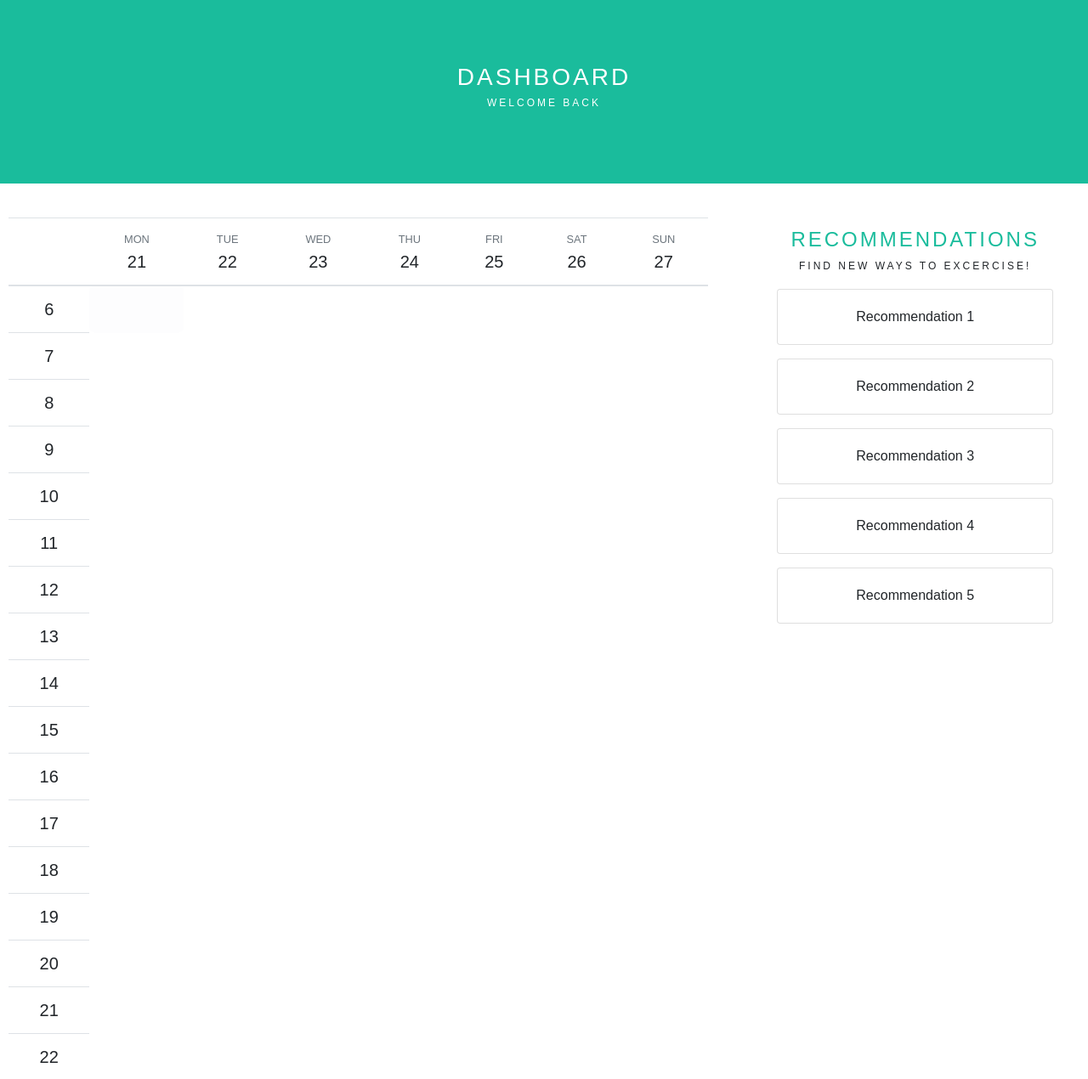
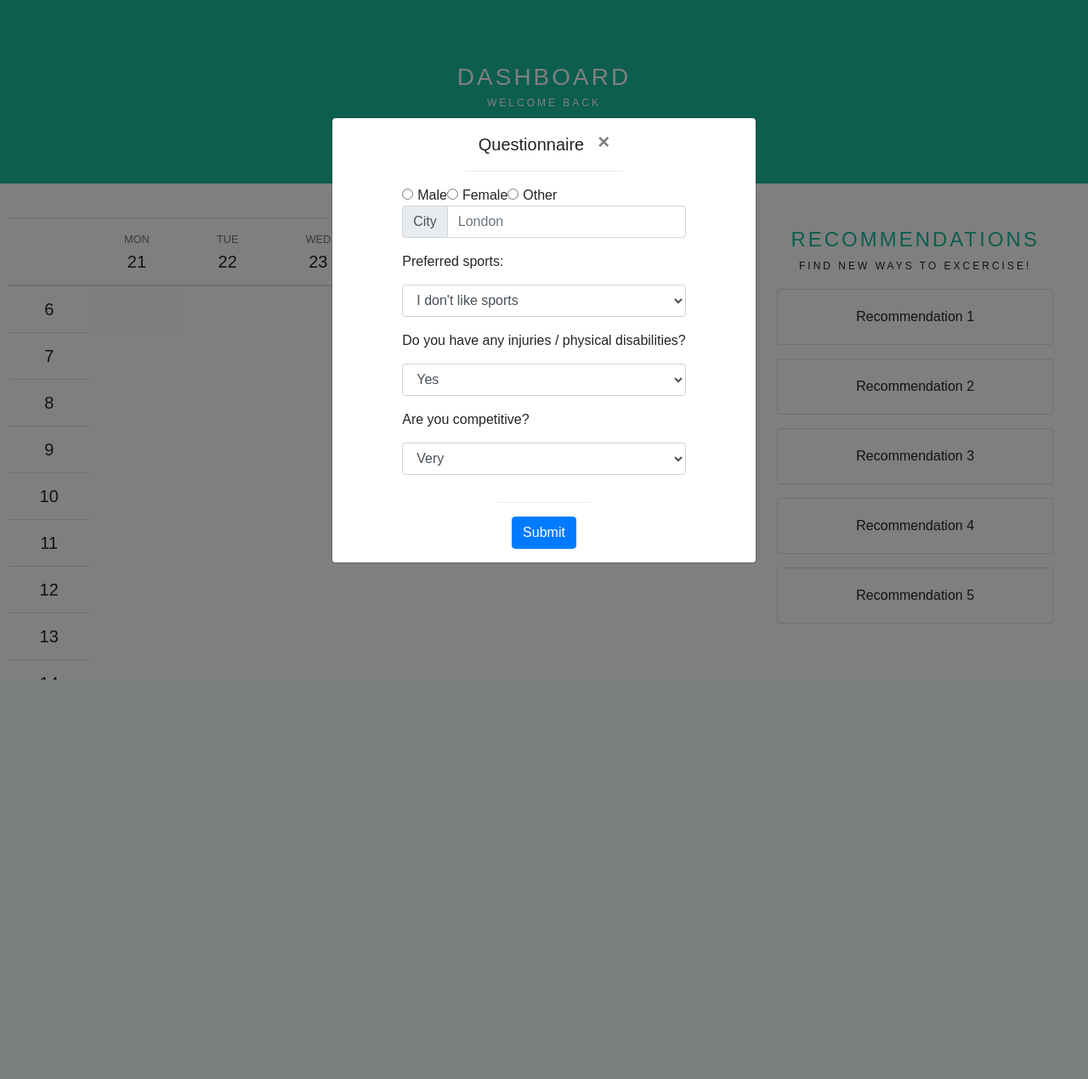
Before and after one commit to Glasgow19/team-13, a Flask app: template app/templates/dashboard.html in a window 1280 px wide. Shown: the top 1270 px of the page at 85% size. After the commit the page ends 800 px from the top, so only its background shows below. Run offline with Flask 2, Linux system fonts and the light colour scheme; the template is opened without the code that fills it, so the values that code supplies are empty; some libraries are stand-ins or nearby versions.

Commit message:
modal pops up on screen load

```diff
--- a/app/app.py
+++ b/app/app.py
@@ -22,11 +22,6 @@ def dashboard():
     return render_template('dashboard.html', slots=s, events=e, twitterInfo=twitterInfo[::-1], gmailInfo=gmailInfo[::-1])
 
 
-@app.route('/questionnaire')
-def questionnaire():
-    return render_template('questionnaire.html')
-
-
 @app.route('/')
 def index():
     if google_auth.is_logged_in():
--- a/app/static/css/dashboard.css
+++ b/app/static/css/dashboard.css
@@ -64,3 +64,8 @@ table {
 .card {
     width: 80% !important;
 }
+
+#questionnaireModal {
+    width: 100%;
+    text-align: left;
+}
--- a/app/templates/dashboard.html
+++ b/app/templates/dashboard.html
@@ -27,6 +27,8 @@
             <p class="browsehappy">You are using an <strong>outdated</strong> browser. Please <a href="#">upgrade your browser</a> to improve your experience.</p>
         <![endif]-->
 
+        {% include 'questionnaire.html' %}
+
         <div class="banner">
             <ul>
                 <li>
@@ -41,7 +43,7 @@
                 <div class="col-8 d-flex justify-content-center">
 
                     <table id="calendar" class="table">
-                        <thead class="">
+                        <thead>
                             <tr>
                                 <th></th>
                                 <th><span class="lead text-muted small">MON</span><br><span class="lead">21</span></th>
@@ -283,4 +285,10 @@
                     }
                 });
     </script>
+
+    <script type="text/javascript">
+        $(window).on('load',function(){
+            $('#questionnaireModal').modal('show');
+        });
+    </script>
 </html>
--- a/app/templates/questionnaire.html
+++ b/app/templates/questionnaire.html
@@ -9,9 +9,9 @@
         <script src="https://maxcdn.bootstrapcdn.com/bootstrap/4.0.0/js/bootstrap.min.js" integrity="sha384-JZR6Spejh4U02d8jOt6vLEHfe/JQGiRRSQQxSfFWpi1MquVdAyjUar5+76PVCmYl" crossorigin="anonymous"></script>
 
         <!--<link rel="stylesheet" type="text/css" href=" url_for 'static', filename='/../../../app/static/css/meetuser.css">
+        <script src="url_for 'static', filename=/../../../app/static/js/convert-json.js"></script>-->
 
-        <script src="url_for 'static', filename=/../../../app/static/js/convert-json.js"></script>-->
-        <script>
+        <!--<script>
             function populate(x) {
                 var select = document.getElementById(x);
                 var i;
@@ -33,57 +33,12 @@
             populate('worktimefrom');
             populate('worktimeto');
         }
-        </script>
+        </script>-->
     </head>
+
     <body>
-        <!--<form onsubmit= "return convertToJSON(this);">
-            <b><p>Gender:</p></b>
-            <div>
-                <input type="radio" id="male" name="sex" value="male" checked />
-                <label for="male">Male</label>
-                <input type="radio" id="female" name="sex" value="female" />
-                <label for="female">Female</label>
-                <input type="radio" id="other" name="sex" value="other" />
-                <label for="other">Other</label>
-            </div>
-            <b><p>City:</p></b>
-            <form>
-                <input type="text" name="city"><br>
-            </form>
-            <div class="row">
-                <label><b><p>Preferred Sport(s):</b> Pick all that applies</p></label>
-                <select id = "sports" multiple>
-                    <option>I don't like sports</option>
-                    <option>Ball</option>
-                    <option>Aerobic</option>
-                    <option>Strength</option>
-                    <option>Balance</option>
-                    <option>Endurance</option>
-                    <option>Stretching</option>
-                </select>
-            </div><br>
-            <div class="row">
-                <label><b>Do you have any injuries / physical disabilities?</b></label>
-                <select id = "injury">
-                    <option value = "yes">Yes</option>
-                    <option value = "No">No</option>
-                </select>
-            </div><br>
-            <div class="row">
-                <label><b>Are you competitive?</b></label>
-                <select id = "competition">
-                    <option value = "4">Very</option>
-                    <option value = "3">Yes</option>
-                    <option value = "2">Not really</option>
-                    <option value = "1">Not at all</option>
-                </select>
-            </div><br>
-            <input type = "submit" value = "Let's go !">
-        </form>-->
-
-
-
-        <!-- Modal -->
+        <!-- modal -->
+        <div class="container">
         <div class="modal fade" id="questionnaireModal" tabindex="-1" role="dialog" aria-labelledby="questionnaireModalTitle" aria-hidden="true">
             <div class="modal-dialog modal-dialog-centered" role="document">
             <div class="modal-content">
@@ -97,15 +52,15 @@
                 <div class="modal-body">
                     <div class="form-check-inline">
                         <label class="form-check-label">
-                            <input type="radio" class="form-check-input" name="male"> Male
+                            <input type="radio" class="form-check-input" name="male">Male </input>
                         </label>
 
                         <label class="form-check-label">
-                            <input type="radio" class="form-check-input" name="femlae"> Female
+                            <input type="radio" class="form-check-input" name="femlae">Female </input>
                         </label>
 
                         <label class="form-check-label">
-                            <input type="radio" class="form-check-input" name="other"> Other
+                            <input type="radio" class="form-check-input" name="other">Other </input>
                         </label>
                     </div>
 
@@ -154,11 +109,6 @@
             </div>
             </div>
         </div>
+        </div>
     </body>
-
-    <script type="text/javascript">
-        $(window).on('load',function(){
-            $('#questionnaireModal').modal('show');
-        });
-    </script>
 </html>
```
